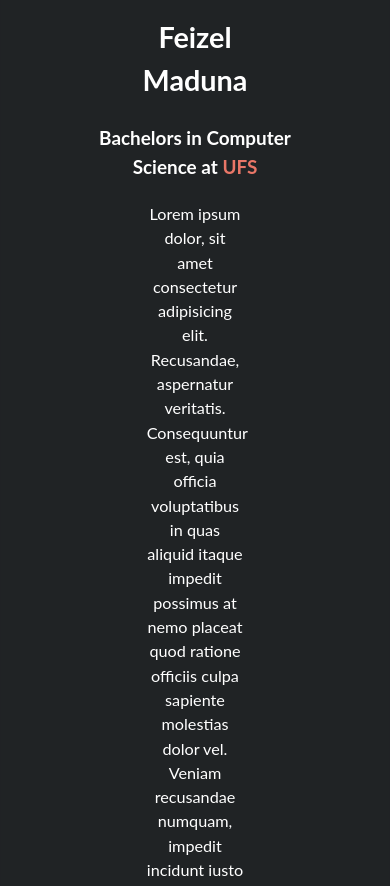
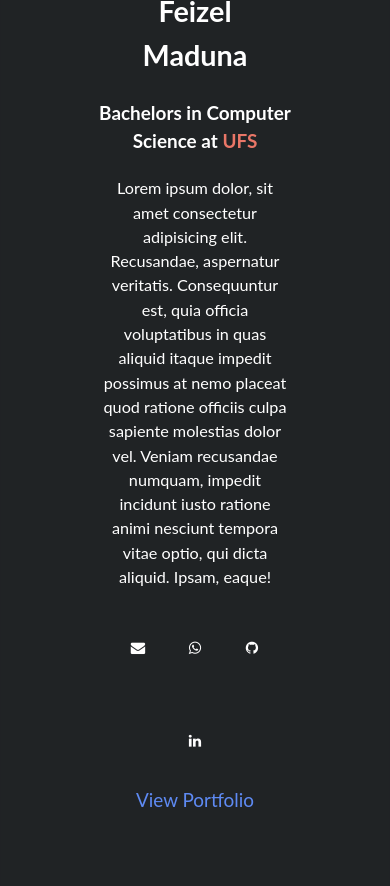
Before and after one commit to derciomaduna-codes/Coming-Soon-Landing-Page, a plain HTML site: page index.html in a window 390 px wide. Shown: the part 1418-2304 px from the top of the page. Drawn offline with Linux system fonts and the light colour scheme.

Commit message:
Update styles.css

```diff
--- a/css/styles.css
+++ b/css/styles.css
@@ -368,4 +368,10 @@ footer a {
     #mobile-navbar{
         display: flex;
     }
+	.dev p{
+    font-size:18px;
+    width:100%;
+    margin:12px 0;
+		padding:0 12px;
 }
+}
```
